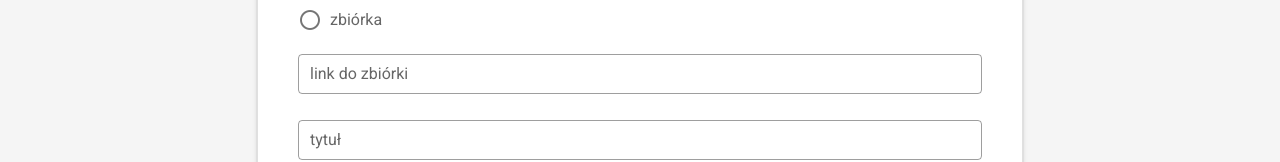
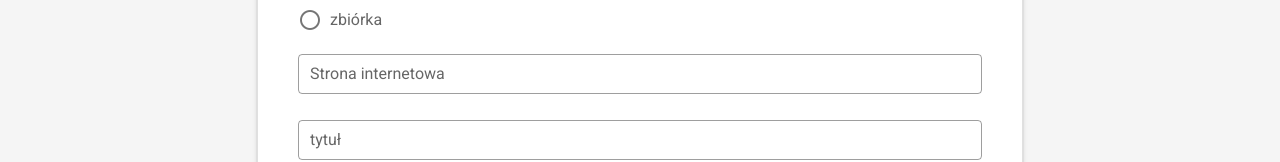
Before and after one commit to Fundacyjni/frontend, a Nuxt app: page /posts/add in a window 1280 px wide. Shown: the part 290-452 px from the top of the page. Built offline with nearby package versions, Linux system fonts and the light colour scheme.

Commit message:
fix(post-add): change the wording of the post link in the add form

```diff
--- a/pages/posts/add.vue
+++ b/pages/posts/add.vue
@@ -14,7 +14,7 @@
         <v-form ref="form" v-model="valid" lazy-validation>
           <v-text-field
             v-model="url"
-            label="link do zbiórki"
+            label="Strona internetowa"
             outlined
             dense
           ></v-text-field>
```
